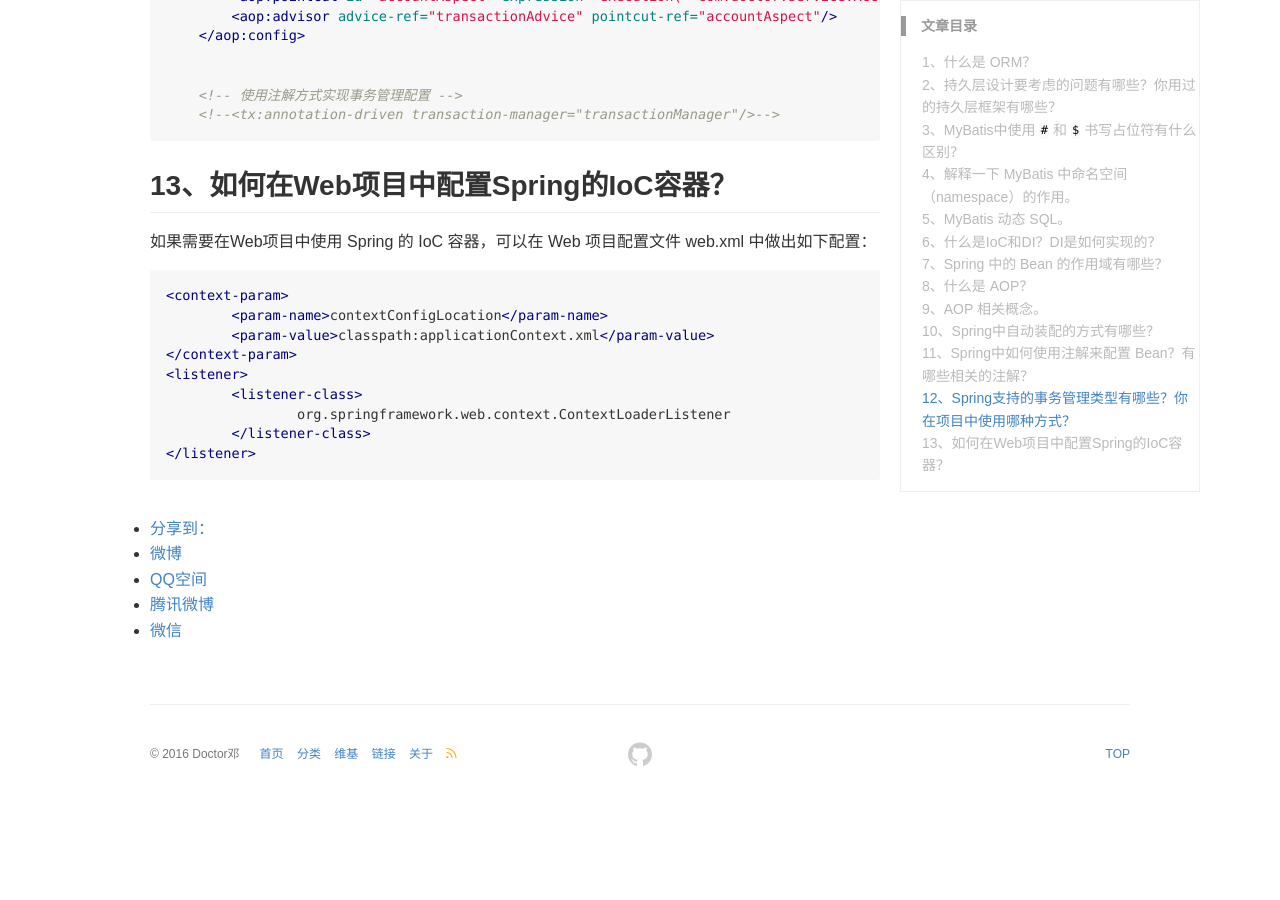
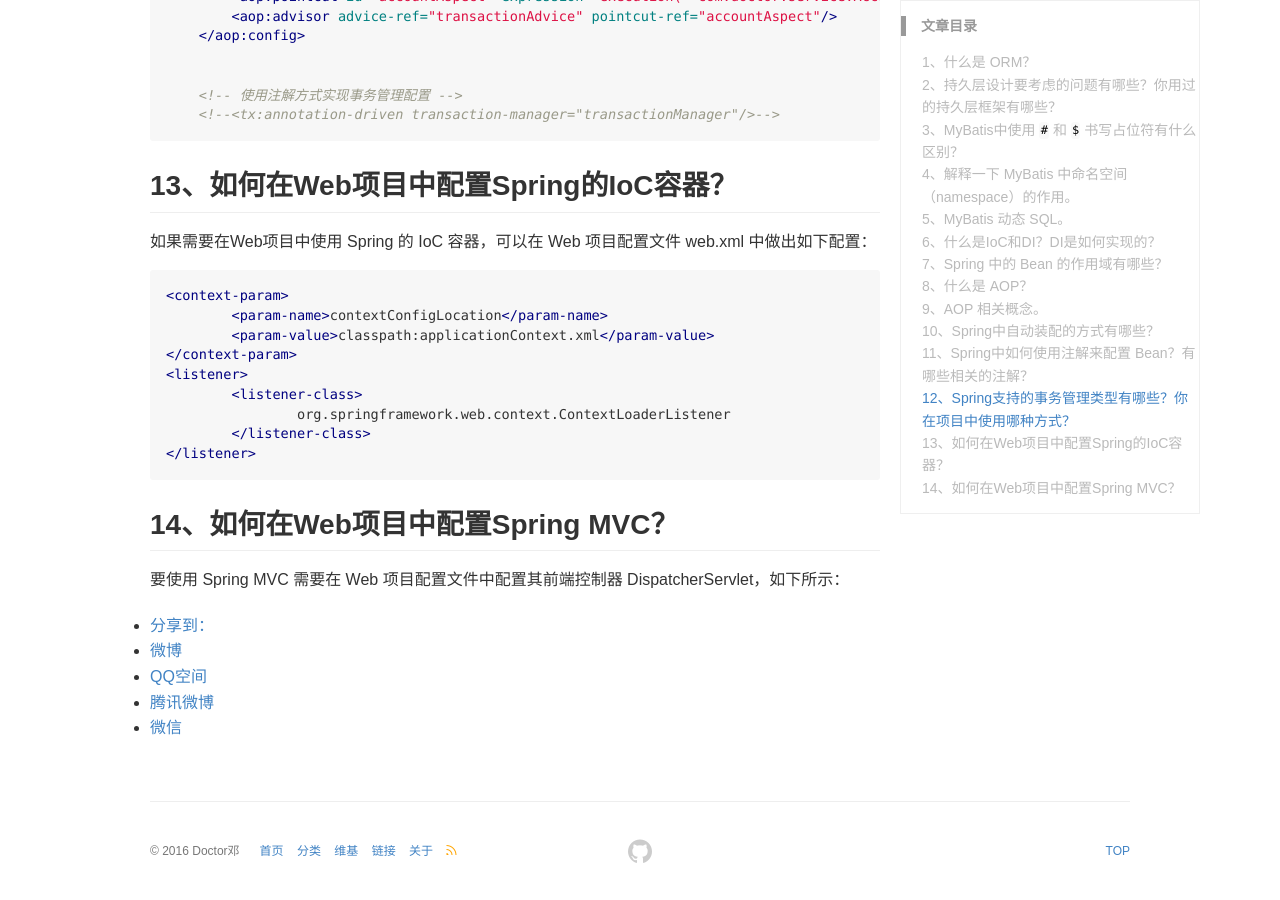
Before and after one commit to DoctorDeng/DoctorDeng.github.io, a Jekyll site: the page built from _posts/2016-09-18-java-SSM.md, in a window 1280 px wide and 900 px high, scrolled down 8777 px. Built offline with Jekyll 4.4.1, drawn with Linux system fonts in a browser that asks for light colours; comment, search, counter and statistics services are not loaded; before the commit the page ends 9580 px from its top, so only the background shows below that.

Commit message:
modify file

````diff
--- a/_posts/2016-09-18-java-SSM.md
+++ b/_posts/2016-09-18-java-SSM.md
@@ -313,3 +313,5 @@ Spring 支持编程式事务管理和声明式事务管理。许多 Spring 框
 	</listener-class>
 </listener>
 ```
+## 14、如何在Web项目中配置Spring MVC？
+要使用 Spring MVC 需要在 Web 项目配置文件中配置其前端控制器 DispatcherServlet，如下所示：
````
